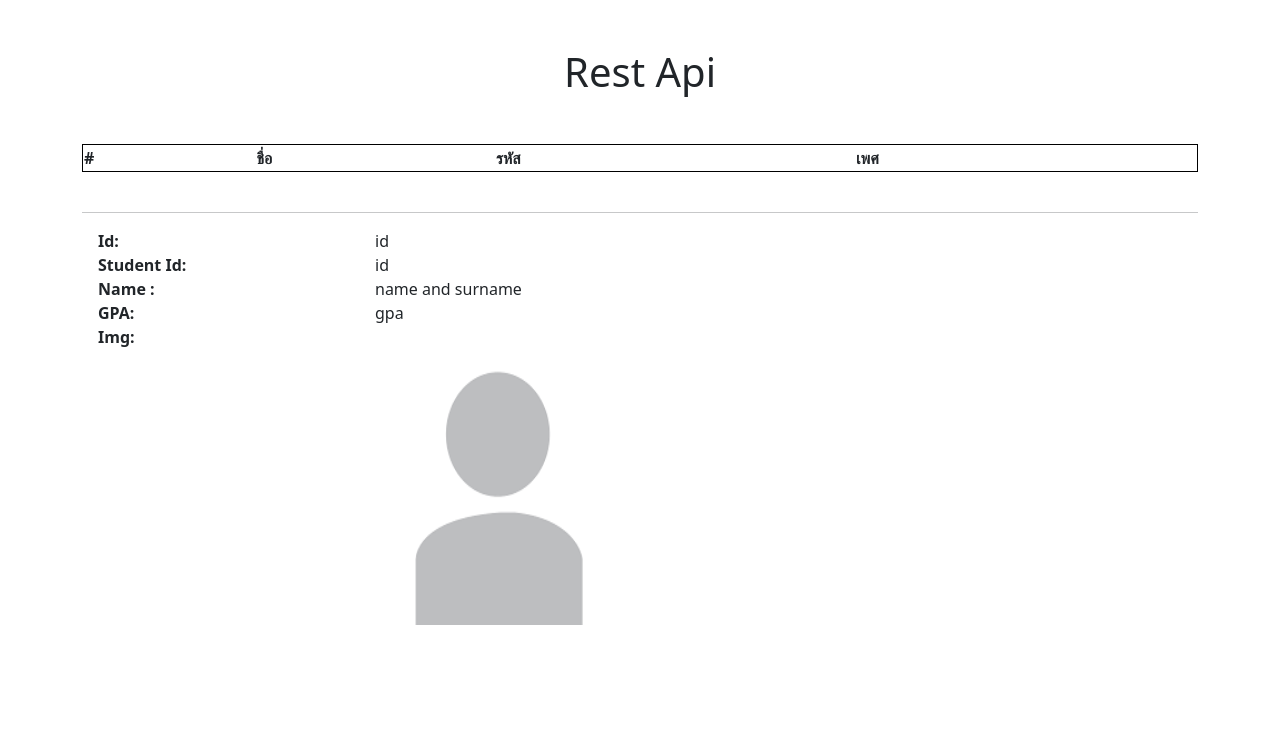
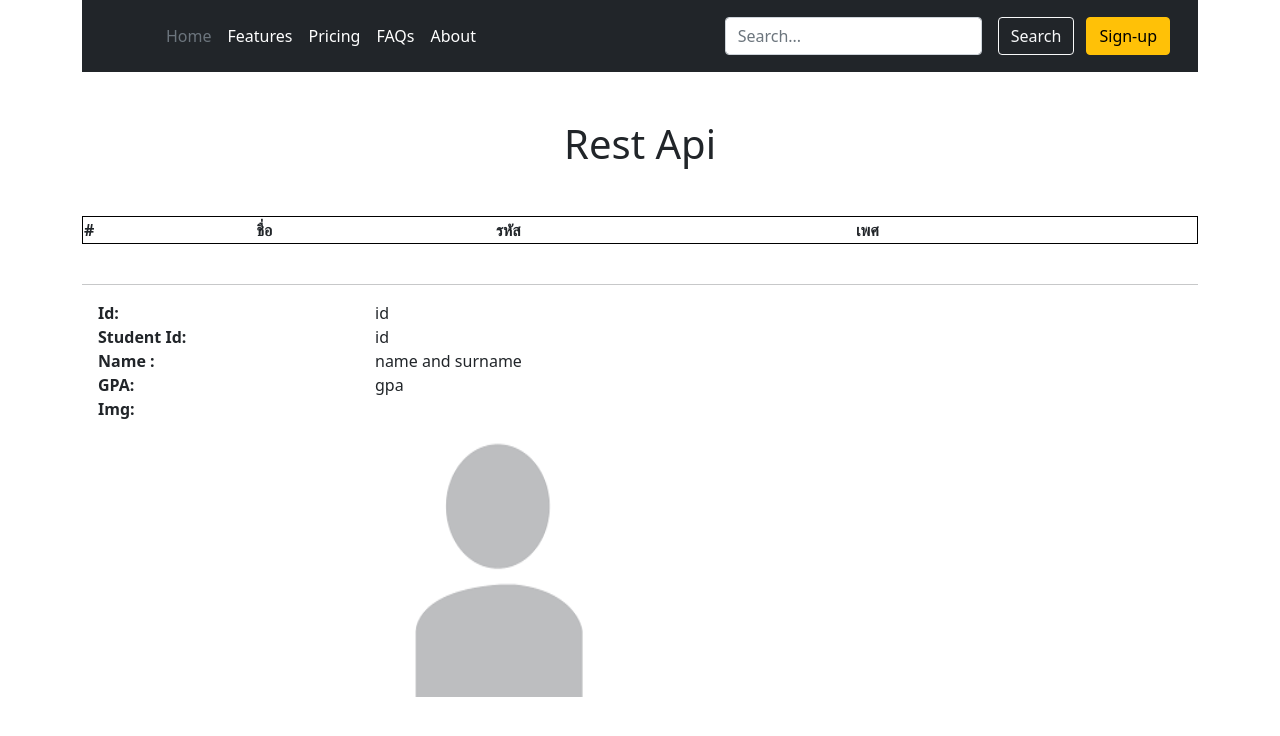
Before and after one commit to ThanakornJ/REST-API, a plain HTML site: page index.html in a window 1280 px wide. Drawn offline with nearby package versions, Linux system fonts and the light colour scheme; no server answers.

Commit message:
03
1.สร้างปุ่ม search
2.เขียน js ทำการ path id ที่กรอก

```diff
--- a/index.html
+++ b/index.html
@@ -14,12 +14,48 @@
     <title>API link</title>
 </head>
 
-<body onload="onLoad()">
+<!-- <body onload="onLoad()"> -->
+
+<body>
     <div class="container">
+        <header class="p-3 bg-dark text-white">
+            <div class="container">
+                <div class="d-flex flex-wrap align-items-center justify-content-center justify-content-lg-start">
+                    <a href="/" class="d-flex align-items-center mb-2 mb-lg-0 text-white text-decoration-none">
+                        <svg class="bi me-2" width="40" height="32" role="img" aria-label="Bootstrap"><use xlink:href="#bootstrap"></use></svg>
+                    </a>
+
+                    <ul class="nav col-12 col-lg-auto me-lg-auto mb-2 justify-content-center mb-md-0">
+                        <li><a href="#" class="nav-link px-2 text-secondary">Home</a></li>
+                        <li><a href="#" class="nav-link px-2 text-white">Features</a></li>
+                        <li><a href="#" class="nav-link px-2 text-white">Pricing</a></li>
+                        <li><a href="#" class="nav-link px-2 text-white">FAQs</a></li>
+                        <li><a href="#" class="nav-link px-2 text-white">About</a></li>
+                    </ul>
+
+                    <form class="col-12 col-lg-auto mb-3 mb-lg-0 me-lg-3">
+                        <input type="search" class="form-control form-control-dark" placeholder="Search..." aria-label="Search" id="input">
+
+
+
+                    </form>
+
+                    <div class="text-end">
+                        <button type="button" class="btn btn-outline-light me-2" id="SearchButton">Search</button>
+                        <button type="button" class="btn btn-warning">Sign-up</button>
+                    </div>
+                </div>
+            </div>
+        </header>
+
+
+
 
         <center>
             <h1 class="mb-5 mt-5">Rest Api</h1>
         </center>
+
+
 
 
         <table style="width: 100%;">
--- a/script.js
+++ b/script.js
@@ -32,12 +32,12 @@ function addStudentData(student) {
 
 // นักเรียนหลายคน
 
-function addStudentList(studentList) {
-    let counter = 1
-    for (student of studentList) {
-        addStudentToTable(counter++, student)
-    }
-}
+// function addStudentList(studentList) {
+//     let counter = 1
+//     for (student of studentList) {
+//         addStudentToTable(counter++, student)
+//     }
+// }
 
 function addStudentToTable(index, student) {
 
@@ -64,14 +64,34 @@ function addStudentToTable(index, student) {
 
 }
 // GET ข้อมูลจาก POSTMAN - > นักเรียนหลายคน
-function onLoad() {
-    fetch('https://dv-student-backend-2019.appspot.com/students')
+// function onLoad() {
+//     fetch('https://dv-student-backend-2019.appspot.com/students')
+//         .then((response) => {
+//             return response.json()
+//         }).then(data => {
+
+//             addStudentList(data);
+
+//         })
+
+
+// }
+
+/*----------------------------------------------------------------------------------------------------------------------------------------------------------------------- */
+
+
+// รับ id แล้วค้นหา
+let searchButton = document.getElementById('SearchButton');
+searchButton.addEventListener('click', () => {
+    let idz = document.getElementById('input').value; //ต้องอยู่ข้างใน function
+    fetch(`https://dv-student-backend-2019.appspot.com/student/${idz}`)
         .then((response) => {
             return response.json()
-        }).then(data => {
+        }).then(student => {
 
-            addStudentList(data)
+            addStudentData(student);
+
         })
 
 
-}
+})
```
